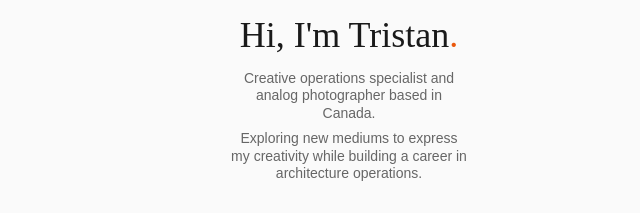
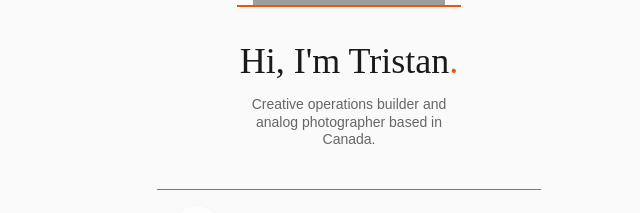
Before and after one commit to spatial-log/TristanMartin, a Next.js app in the folder tristan-landing/: page / in a window 1280 px wide. Shown: the part 245-458 px from the top of the page, without its empty margins (291-931 px from the left). Built offline with nearby package versions, Linux system fonts and the light colour scheme; grey boxes are pictures that could not be loaded; a web font is replaced by a local one.

Commit message:
FIX: bio

```diff
--- a/tristan-landing/src/app/page.tsx
+++ b/tristan-landing/src/app/page.tsx
@@ -70,9 +70,8 @@ export default function Home() {
               className="text-xs sm:text-sm text-[#666666] font-body leading-tight flex flex-col gap-2 text-center transition-opacity duration-300"
               style={bioWidth ? { maxWidth: bioWidth, opacity: 1 } : { opacity: 0 }}
             >
-              <span ref={firstBioRef}>Creative operations specialist and analog photographer based in Canada.</span>
+              <span ref={firstBioRef}>Creative operations builder and analog photographer based in Canada.</span>
               <span style={firstLineWidth ? { maxWidth: firstLineWidth, margin: '0 auto' } : {}}>
-                Exploring new mediums to express my creativity while building a career in architecture operations.
               </span>
             </p>
           </div>
```
